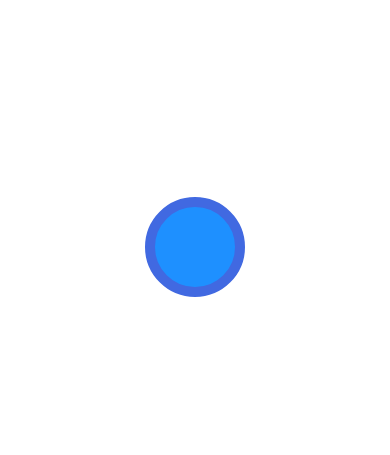
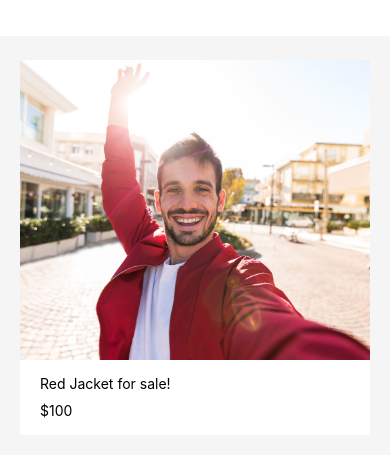
Before and after one commit to GTJ82/DoneWithIt, a React Native app: screen / in a window 390 px wide. Shown: the part 175-630 px from the top of the page. Built offline with nearby package versions, Linux system fonts and the light colour scheme.

Commit message:
added button and card componets

```diff
--- a/App.js
+++ b/App.js
@@ -1,8 +1,12 @@
 import { StatusBar } from 'expo-status-bar';
 import React from 'react';
 import { View } from "react-native";
-import ViewImageScreen from './app/screens/ViewImageScreen';
+
+
+import Button from "./app/componets/Button";
+import colors from './app/config/colors';
 import WelcomeScreen from './app/screens/WelcomeScreen';
+import Card from './app/componets/Card';
 
 export default function App() {
   return (
@@ -11,22 +15,20 @@ export default function App() {
         flex: 1,
         justifyContent: "center",
         alignItems: "center",
-        shadowColor: 'gray',
-        shadowOffset: { width: 0, height: 10 },
-        shadowOpacity: 1,
-        shadowRadius: 10,
 
       }}
     >
-      <View style={{
-        backgroundColor: "dodgerblue",
-        width: 100,
-        height: 100,
-        borderWidth: 10,
-        borderRadius: 50,
-        borderColor: "royalblue",
-      }}
-      ></View>
+      <Card
+      title="Red Jacket for sale!"
+      subTitle="$100"
+      />
+
+      {/* <WelcomeScreen /> */}
+
+      {/* <Button
+      type="LOGIN"
+
+      /> */}
 
     </View>
   );
--- /dev/null
+++ b/app/componets/Button.js
@@ -0,0 +1,27 @@
+import React from 'react'
+import { View, StyleSheet, Text } from 'react-native'
+
+import colors from '../config/colors';
+
+export default function Button(props) {
+    return (
+        <View style={styles.button}>
+            <Text style={styles.buttonText}>{props.type}</Text>
+        </View>
+    )
+}
+
+const styles = StyleSheet.create ({
+    button: {
+        height: 40,
+        width: "100%",
+        backgroundColor: colors.primary,
+        alignItems: "center",
+        justifyContent: "center",
+        borderRadius: 20,
+    },
+
+    buttonText: {
+        color: colors.white,
+     }
+})
--- /dev/null
+++ b/app/componets/Card.js
@@ -0,0 +1,50 @@
+import React from 'react'
+import { Image, StyleSheet, Text, View } from 'react-native'
+
+import colors from "../config/colors";
+
+export default function Card(props) {
+    return (
+
+        <View style={styles.card}>
+            <Image style={styles.image} source={require("../assets/jacket.jpg")} />
+            <View style={styles.bottomCard}>
+                <Text style={styles.title}>{props.title}</Text>
+                <Text style={styles.subTitle}>{props.subTitle}</Text>
+            </View>
+        </View>
+
+    )
+}
+
+const styles = StyleSheet.create({
+
+    bottomCard: {
+        backgroundColor: colors.white,
+        height: 75,
+        width: 350,
+        justifyContent: "center",
+
+    },
+    card: {
+        backgroundColor: "#F5F5F5",
+        height: "50%",
+        width: "100%",
+        justifyContent: "center",
+        alignItems: "center",
+
+    },
+    image: {
+        height: 300,
+        width: 350,
+
+    },
+    subTitle: {
+        margin: 5,
+        marginLeft: 20,
+    },
+    title: {
+        margin: 5,
+        marginLeft: 20,
+    }
+})
--- a/app/config/colors.js
+++ b/app/config/colors.js
@@ -1,5 +1,6 @@
 export default {
     primary: "#fc5c65",
     secondary: "#4ecdc4",
-    black: "#000"
+    black: "#000",
+    white: "#ffffff",
 };
```
Also changed, not shown: app/componets/AppText.js (added, +19 -0 lines), app/assets/couch.jpg (added), app/assets/jacket.jpg (added).
